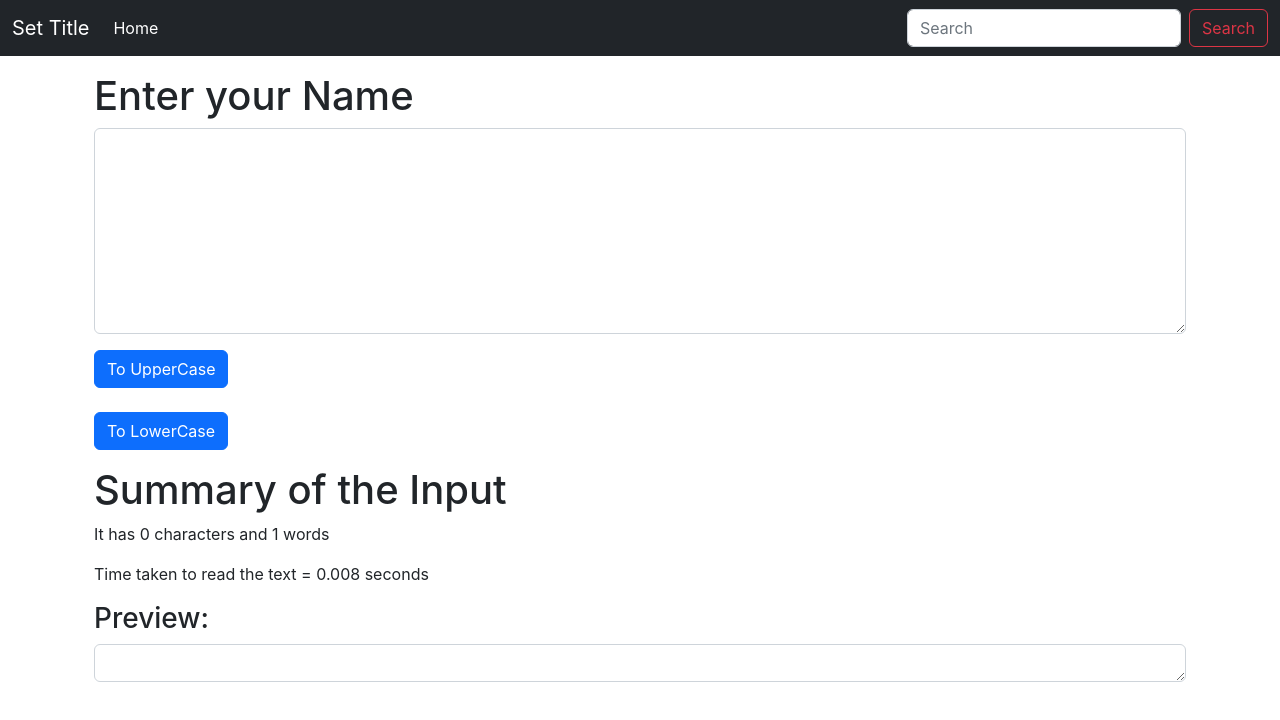
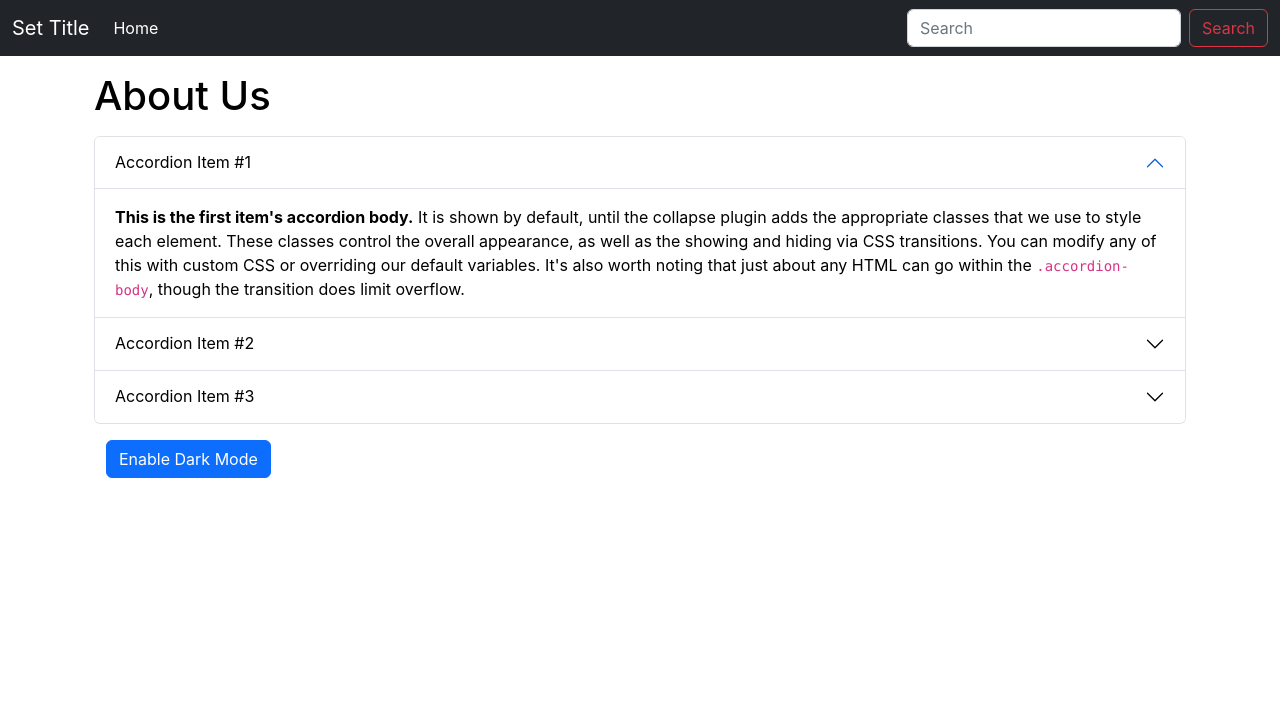
Before and after one commit to Yuvadi29/React, a React (Create React App) app: page / in a window 1280 px wide. Shown: the top 720 px of the page. Built offline with nearby package versions, Linux system fonts and the light colour scheme.

Commit message:
Dark Mode Feature Added

```diff
--- a/src/App.js
+++ b/src/App.js
@@ -1,5 +1,6 @@
 // import logo from './logo.svg';
 import './App.css';
+import About from './components/About';
 import Navbar from './components/Navbar';
 import Textform from './components/Textform';
 
@@ -9,8 +10,8 @@
     <>
     <Navbar/>
     <div className="container my-3">
-
-    <Textform heading="Enter your Name"/>
+    {/* <Textform heading="Enter your Name"/> */}
+    <About/>
     </div>
       {/* <Navbar title="React Website" aboutText="About React"/>  */}
       {/* Returns my Navbar component which is created in the Component Folder*/}
--- /dev/null
+++ b/src/components/About.js
@@ -0,0 +1,76 @@
+import React, {useState} from 'react'
+
+export default function About() {
+
+    const [myStyle, setMyStyle] = useState({
+        color: 'black',
+        backgroundColor: 'white'
+    })
+    const [btntext, setBtnText] = useState("Enable Dark Mode")
+
+    const toggleStyle = ()=>{
+        if(myStyle.color === 'black'){
+            setMyStyle({
+                color: 'white',
+                backgroundColor: 'black',
+                border: '1px solid white'
+
+            })
+            setBtnText("Enable Light Mode")
+        }
+        else{
+            setMyStyle({
+                color: 'black',
+                backgroundColor: 'white'
+            })
+            setBtnText("Enable Dark Mode");
+        }
+    }
+
+    return (
+        <div className="container" style={myStyle}>
+            <h1 className="my-3">About Us</h1>
+            <div className="accordion" id="accordionExample">
+                <div className="accordion-item">
+                    <h2 className="accordion-header" id="headingOne">
+                    <button className="accordion-button" type="button" style={myStyle} data-bs-toggle="collapse" data-bs-target="#collapseOne" aria-expanded="true" aria-controls="collapseOne">
+                        Accordion Item #1
+                    </button>
+                    </h2>
+                    <div id="collapseOne" className="accordion-collapse collapse show" aria-labelledby="headingOne" data-bs-parent="#accordionExample">
+                    <div className="accordion-body" style={myStyle}>
+                        <strong>This is the first item's accordion body.</strong> It is shown by default, until the collapse plugin adds the appropriate classes that we use to style each element. These classes control the overall appearance, as well as the showing and hiding via CSS transitions. You can modify any of this with custom CSS or overriding our default variables. It's also worth noting that just about any HTML can go within the <code>.accordion-body</code>, though the transition does limit overflow.
+                    </div>
+                    </div>
+                </div>
+                <div className="accordion-item" style={myStyle}>
+                    <h2 className="accordion-header" id="headingTwo">
+                    <button className="accordion-button collapsed" style={myStyle} type="button" data-bs-toggle="collapse" data-bs-target="#collapseTwo" aria-expanded="false" aria-controls="collapseTwo">
+                        Accordion Item #2
+                    </button>
+                    </h2>
+                    <div id="collapseTwo" className="accordion-collapse collapse" aria-labelledby="headingTwo" data-bs-parent="#accordionExample">
+                    <div className="accordion-body" style={myStyle}>
+                        <strong>This is the second item's accordion body.</strong> It is hidden by default, until the collapse plugin adds the appropriate classes that we use to style each element. These classes control the overall appearance, as well as the showing and hiding via CSS transitions. You can modify any of this with custom CSS or overriding our default variables. It's also worth noting that just about any HTML can go within the <code>.accordion-body</code>, though the transition does limit overflow.
+                    </div>
+                    </div>
+                </div>
+                <div className="accordion-item">
+                    <h2 className="accordion-header" id="headingThree">
+                    <button className="accordion-button collapsed" style={myStyle} type="button" data-bs-toggle="collapse" data-bs-target="#collapseThree" aria-expanded="false" aria-controls="collapseThree">
+                        Accordion Item #3
+                    </button>
+                    </h2>
+                    <div id="collapseThree" className="accordion-collapse collapse" aria-labelledby="headingThree" data-bs-parent="#accordionExample">
+                    <div className="accordion-body" style={myStyle}>
+                        <strong>This is the third item's accordion body.</strong> It is hidden by default, until the collapse plugin adds the appropriate classes that we use to style each element. These classes control the overall appearance, as well as the showing and hiding via CSS transitions. You can modify any of this with custom CSS or overriding our default variables. It's also worth noting that just about any HTML can go within the <code>.accordion-body</code>, though the transition does limit overflow.
+                    </div>
+                    </div>
+                </div>
+            </div>
+            <div className="container my-3">
+                <button onClick={toggleStyle} type="button" className="btn btn-primary">{btntext}</button>
+            </div>
+        </div>
+    )
+}
```
